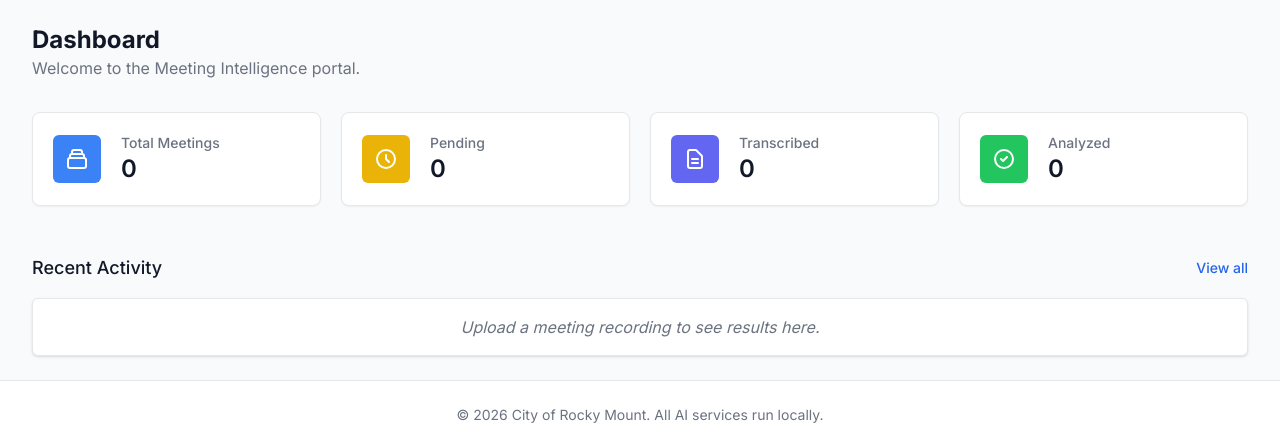
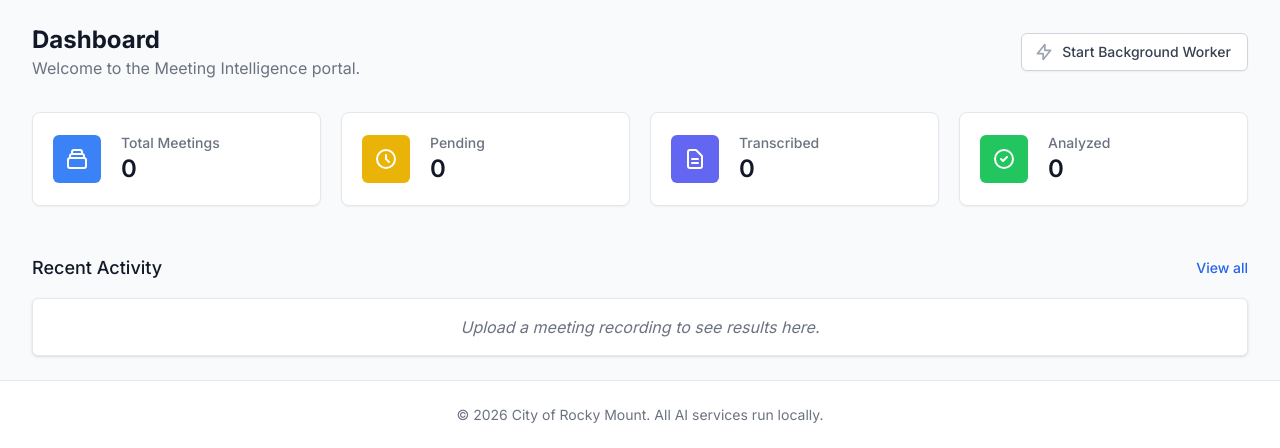
Before and after one commit to rockymount114/Youtube-mp4-download, a Flask app: page / in a window 1280 px wide. Shown: the part 65-513 px from the top of the page. Run offline with Flask 3, Linux system fonts and the light colour scheme; a user stored in the database is signed in; some libraries are stand-ins or nearby versions.

Commit message:
Summary of Changes
   1. Manual & Automatic Worker Trigger: Updated the process_meeting and upload routes in
      app/blueprints/main.py to start worker.py as a background process. This ensures that processing
      begins immediately without needing to manually run the script from a terminal.
   2. Efficient Worker Logic: Modified worker.py to process all currently pending or transcribed
      meetings and then exit gracefully. This prevents multiple idle worker processes from
      accumulating on your server.
   3. Dashboard Integration: Added a "Start Background Worker" button to the main Dashboard. If you
      ever notice meetings are stuck in "Pending," you can click this button to jump-start the
      processing loop.
   4. Improved Robustness: Ensured that the worker correctly handles the application context and
      project directory structure, making it more reliable when launched from the web interface.

  Now, after uploading an MP3 or clicking Process, you should see the status change from "Pending" to
  "Transcribing" within a few seconds, and the progress bar will begin to update.

```diff
--- a/app/blueprints/main.py
+++ b/app/blueprints/main.py
@@ -1,4 +1,6 @@
 import os
+import subprocess
+import sys
 try:
     from yt_dlp import YoutubeDL
 except ImportError:
@@ -11,6 +13,22 @@ from ..models import Meeting, db
 from datetime import datetime
 
 main = Blueprint('main', __name__)
+
+def start_worker():
+    try:
+        # Get the path to worker.py in the root directory
+        root_dir = os.path.abspath(os.path.join(current_app.root_path, '..'))
+        worker_path = os.path.join(root_dir, 'worker.py')
+
+        if os.path.exists(worker_path):
+            # Start worker.py as a background process with the project root as CWD
+            subprocess.Popen([sys.executable, worker_path], cwd=root_dir)
+            return True
+        else:
+            print(f"Worker script not found at {worker_path}")
+    except Exception as e:
+        print(f"Failed to start worker: {e}")
+    return False
 
 @main.route('/')
 @login_required
@@ -25,6 +43,15 @@ def dashboard():
                            pending=pending,
                            transcribed=transcribed,
                            analyzed=analyzed)
+
+@main.route('/start_worker_manual', methods=['POST'])
+@login_required
+def start_worker_manual():
+    if start_worker():
+        flash('Background worker started.')
+    else:
+        flash('Failed to start worker. Please check server logs.', 'error')
+    return redirect(url_for('main.dashboard'))
 
 @main.route('/meetings')
 @login_required
@@ -95,7 +122,10 @@ def upload():
         db.session.add(new_meeting)
         db.session.commit()
 
-        flash('Meeting added successfully. Processing will begin shortly.')
+        # Trigger worker
+        start_worker()
+
+        flash('Meeting added successfully. Processing has started.')
         return redirect(url_for('main.meeting_list'))
 
     return render_template('upload.html')
@@ -134,10 +164,15 @@ def fetch_youtube_info():
 def process_meeting(id):
     meeting = Meeting.query.get_or_404(id)
     meeting.status = 'Pending'
-    # Reset transcription and analysis results if they exist?
-    # For now, just setting status to Pending will trigger the worker
+    meeting.progress = 0
     db.session.commit()
-    flash(f'Processing restarted for: {meeting.title}')
+
+    # Trigger worker
+    if start_worker():
+        flash(f'Processing started for: {meeting.title}')
+    else:
+        flash(f'Status reset to Pending for: {meeting.title}. Please ensure worker is running.')
+
     return redirect(url_for('main.meeting_list'))
 
 @main.route('/meeting/status/<int:id>')
--- a/app/templates/dashboard.html
+++ b/app/templates/dashboard.html
@@ -1,9 +1,21 @@
 {% extends "base.html" %}
 
 {% block content %}
-<div class="mb-8">
-    <h1 class="text-2xl font-bold text-gray-900">Dashboard</h1>
-    <p class="text-gray-500">Welcome to the Meeting Intelligence portal.</p>
+<div class="mb-8 flex justify-between items-center">
+    <div>
+        <h1 class="text-2xl font-bold text-gray-900">Dashboard</h1>
+        <p class="text-gray-500">Welcome to the Meeting Intelligence portal.</p>
+    </div>
+    <div>
+        <form action="{{ url_for('main.start_worker_manual') }}" method="POST">
+            <button type="submit" class="inline-flex items-center px-4 py-2 border border-gray-300 shadow-sm text-sm font-medium rounded-md text-gray-700 bg-white hover:bg-gray-50 focus:outline-none focus:ring-2 focus:ring-offset-2 focus:ring-blue-500">
+                <svg class="-ml-1 mr-2 h-5 w-5 text-gray-400" fill="none" viewBox="0 0 24 24" stroke="currentColor">
+                    <path stroke-linecap="round" stroke-linejoin="round" stroke-width="2" d="M13 10V3L4 14h7v7l9-11h-7z" />
+                </svg>
+                Start Background Worker
+            </button>
+        </form>
+    </div>
 </div>
 
 <div class="grid grid-cols-1 gap-5 sm:grid-cols-2 lg:grid-cols-4">
```
Also changed, not shown: worker.py (+16 -5 lines).
